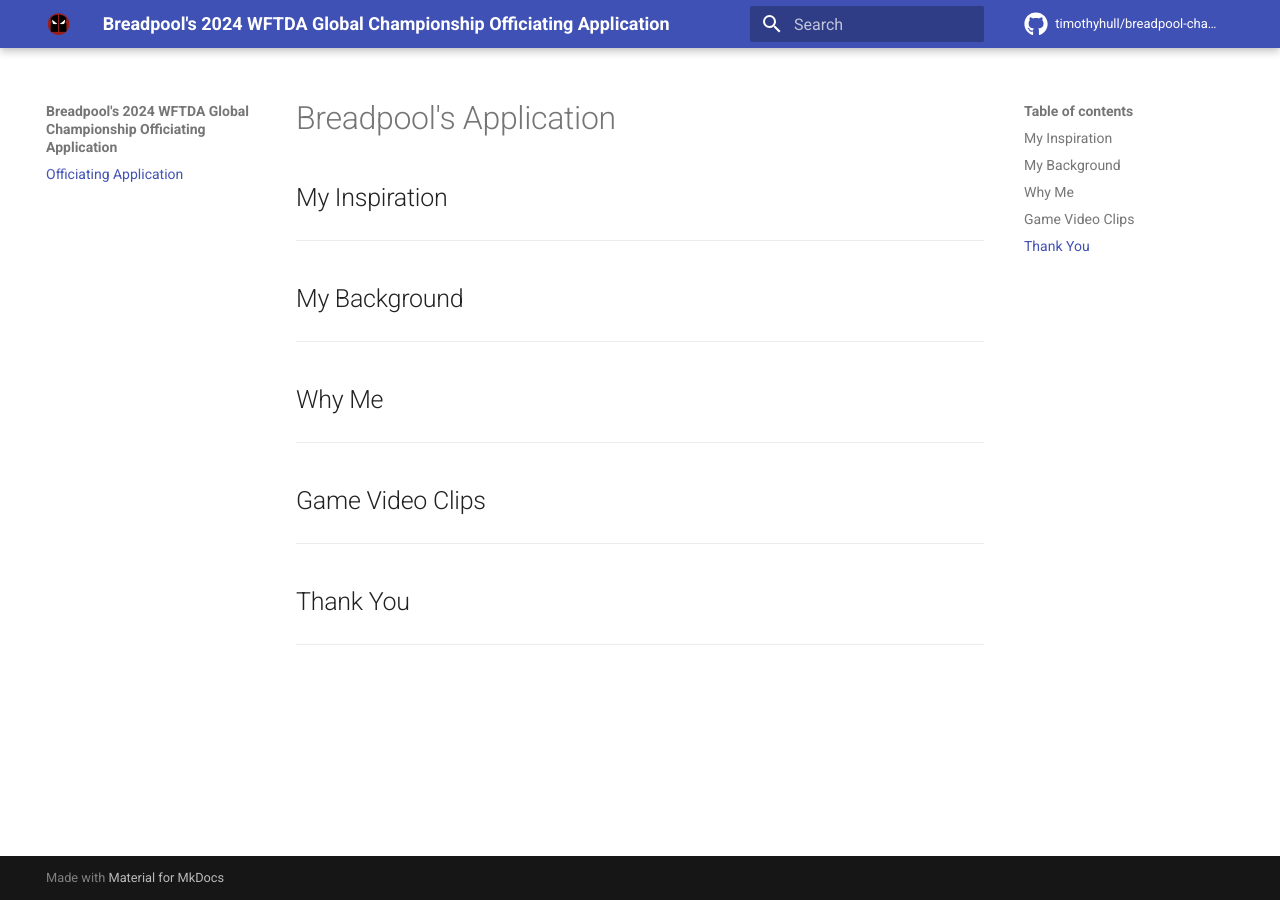
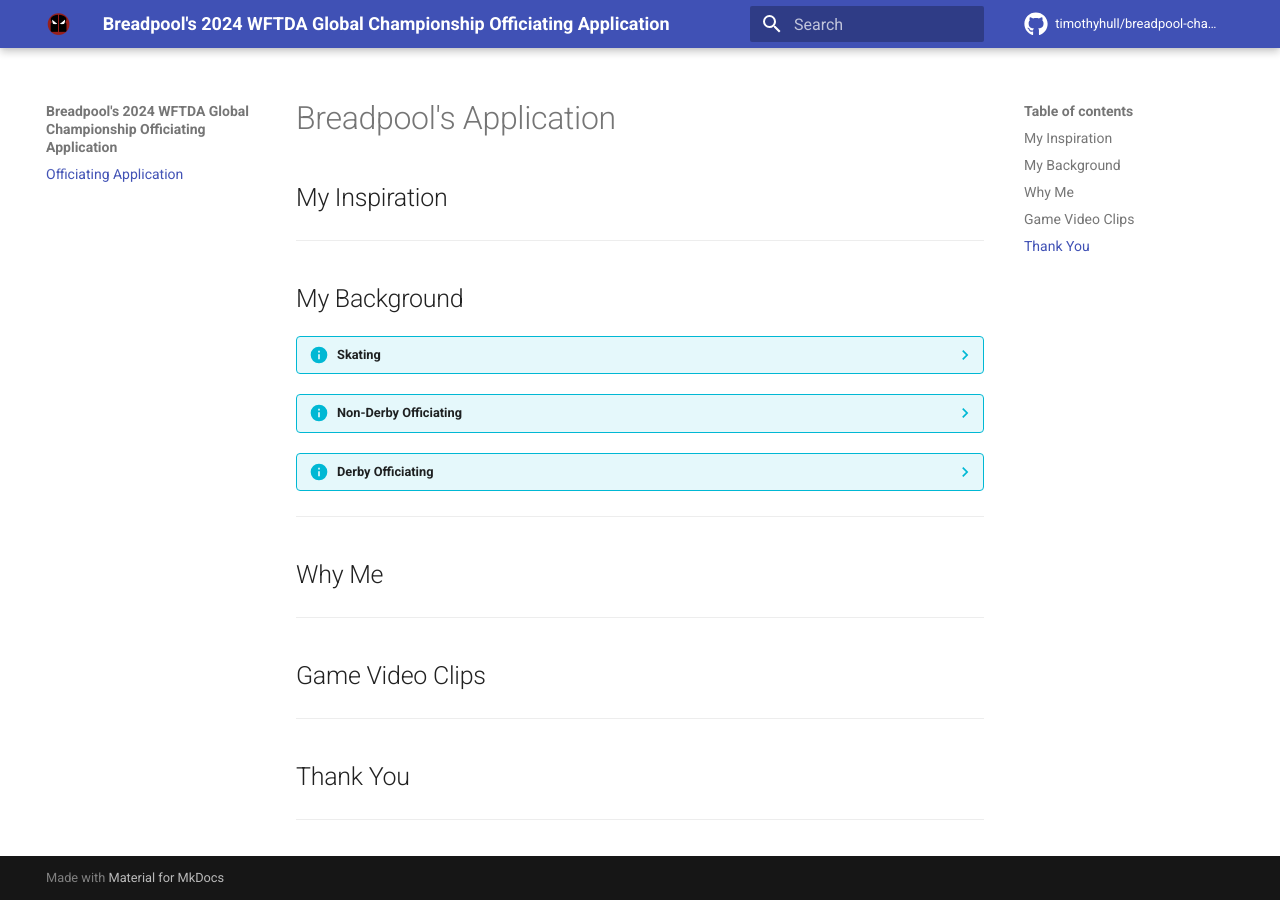
Before and after one commit to timothyhull/breadpool-champs-app, an MkDocs documentation site: the page built from docs/index.md, in a window 1280 px wide. Built offline with MkDocs 1.6.1 and Material for MkDocs 9.7.7, drawn with Linux system fonts in a browser that asks for light colours; comment, search, counter and statistics services are not loaded; some of the changed lines change nothing that is shown.

Commit message:
Initial Background section draft

```diff
--- a/docs/index.md
+++ b/docs/index.md
@@ -5,6 +5,23 @@
 ---
 
 ## My Background
+
+??? info "Skating"
+
+    I learned to skate when I was...
+
+??? info "Non-Derby Officiating"
+
+    I started officiating when I was sixteen, operating the scoreboard at high school basketball games, and I've since officiated:
+
+    - High school football.
+    - High school Army JROTC drill competition.
+    - U.S. Army recreational flag football football.
+    - BJJ tournaments at the local, regional, and international levels.
+
+??? info "Derby Officiating"
+
+    I began my derby officiating journey in August of 2022, somewhat by accident.  I did not realize what I started by accident became *the* thing I believe I was meant to do.  Since then, I've officiated 229 games (168 SO, 61 NSO).
 
 ---
 
```
